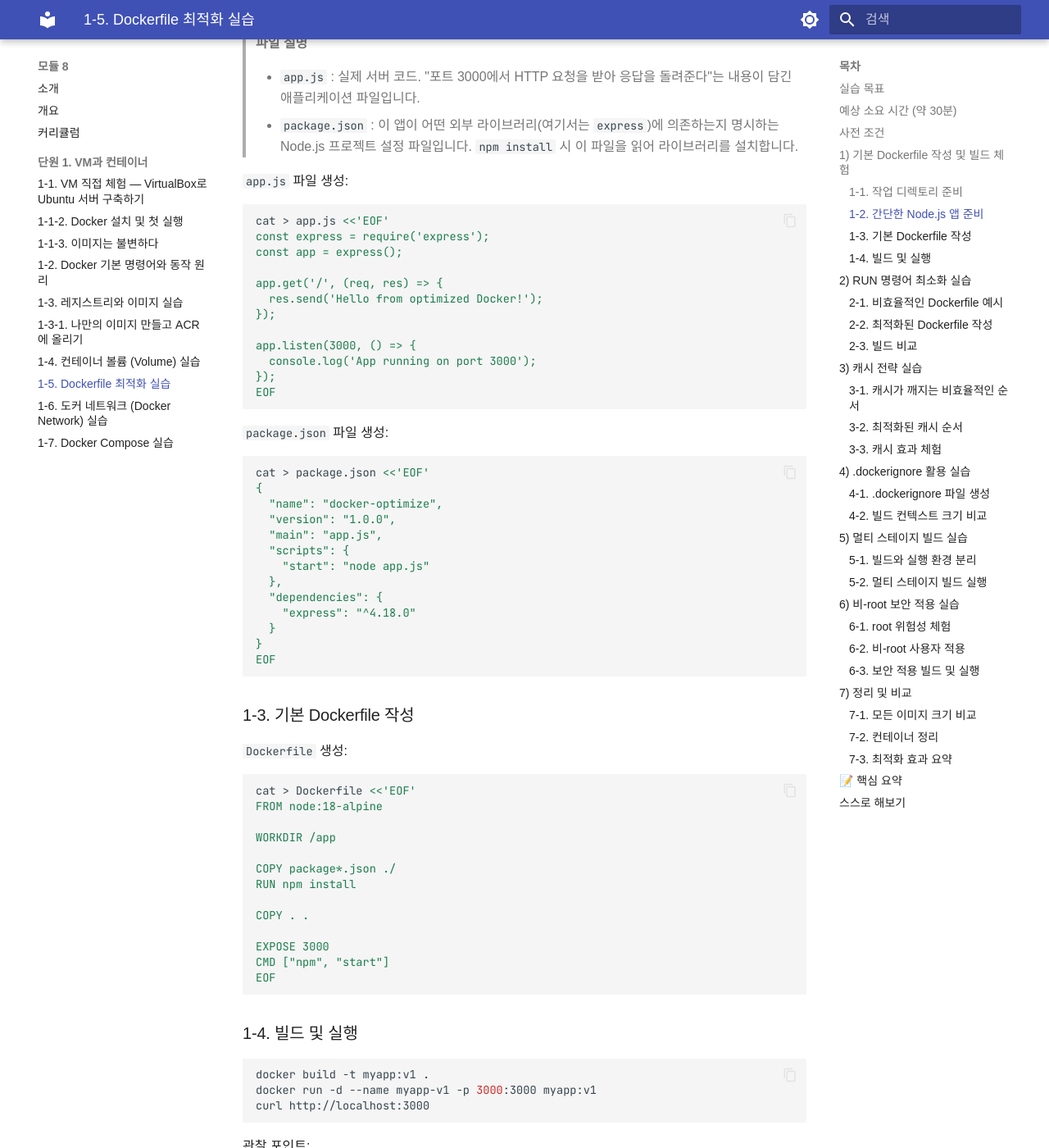
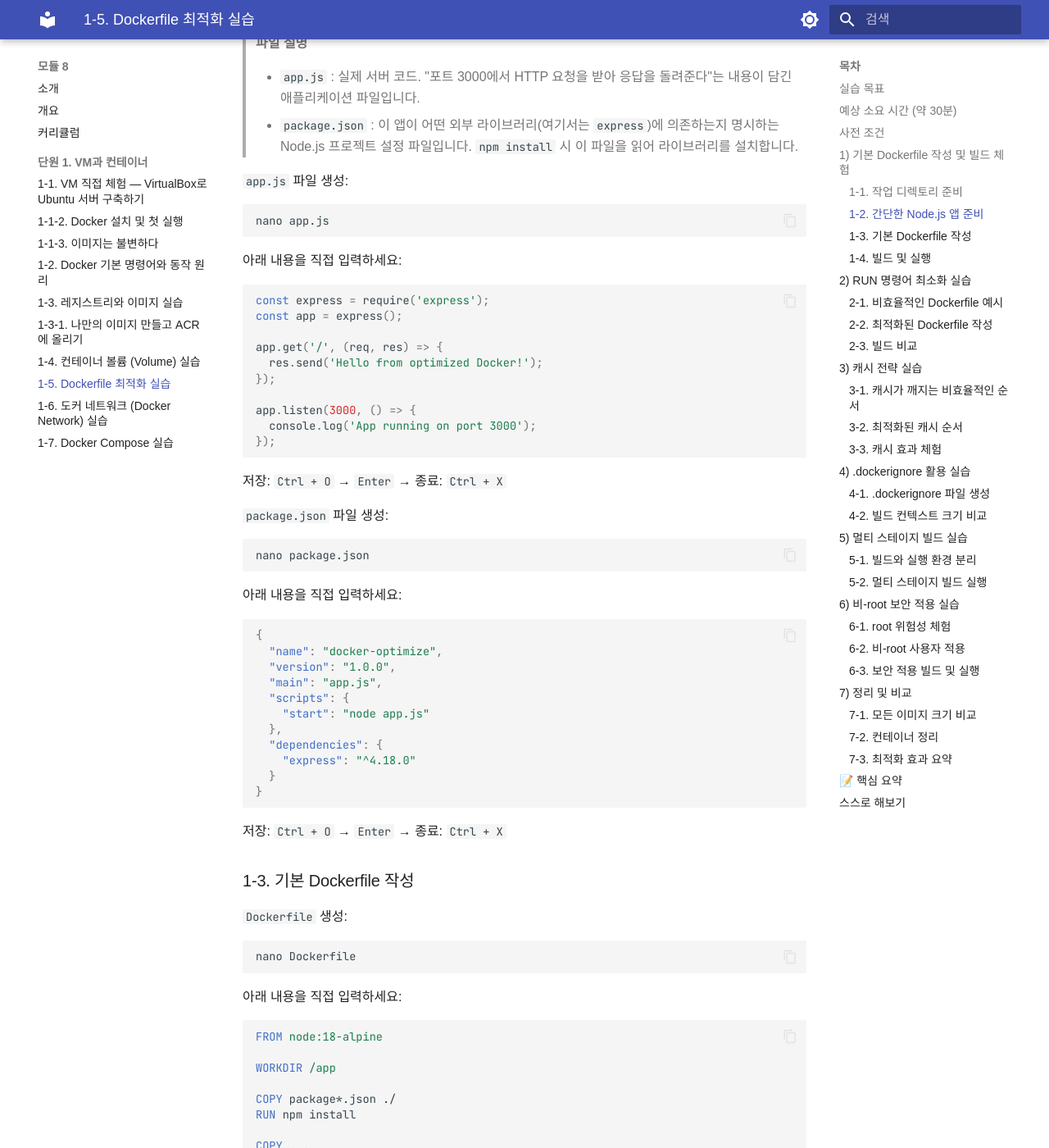
Before and after one commit to skilleat-labs/docker-k8s-labs, an MkDocs documentation site: the page built from docs/modules/module8/1-5.md, in a window 1280 px wide and 1400 px high, scrolled down 1116 px. Shown: the whole window at 82% size. Built offline with MkDocs 1.6.1 and Material for MkDocs 9.7.7, drawn with Linux system fonts in a browser that asks for light colours; some web fonts are replaced; some of the changed text lies outside the part shown.

Commit message:
1-5: 모든 파일 작성을 nano 직접 입력 방식으로 변경, RUN 통합 관찰 포인트 정확화
- cat heredoc → nano 방식으로 변경 (Dockerfile.bad, Dockerfile.cache-bad, .dockerignore, Dockerfile.multi, Dockerfile.secure)
- 2-3 관찰 포인트: 크기가 같은 이유 설명 추가 (패키지 동일 → 크기 동일, 레이어 수만 감소)
- docker history 비교 명령어 추가

Co-Authored-By: Claude Sonnet 4.6 <noreply@anthropic.com>

````diff
--- a/docs/modules/module8/1-5.md
+++ b/docs/modules/module8/1-5.md
@@ -46,7 +46,12 @@ cd ~/docker-optimize
 `app.js` 파일 생성:
 
 ```bash
-cat > app.js <<'EOF'
+nano app.js
+```
+
+아래 내용을 직접 입력하세요:
+
+```javascript
 const express = require('express');
 const app = express();
 
@@ -57,13 +62,19 @@ app.get('/', (req, res) => {
 app.listen(3000, () => {
   console.log('App running on port 3000');
 });
-EOF
 ```
+
+저장: `Ctrl + O` → `Enter` → 종료: `Ctrl + X`
 
 `package.json` 파일 생성:
 
 ```bash
-cat > package.json <<'EOF'
+nano package.json
+```
+
+아래 내용을 직접 입력하세요:
+
+```json
 {
   "name": "docker-optimize",
   "version": "1.0.0",
@@ -75,15 +86,21 @@ cat > package.json <<'EOF'
     "express": "^4.18.0"
   }
 }
-EOF
 ```
+
+저장: `Ctrl + O` → `Enter` → 종료: `Ctrl + X`
 
 ### 1-3. 기본 Dockerfile 작성
 
 `Dockerfile` 생성:
 
 ```bash
-cat > Dockerfile <<'EOF'
+nano Dockerfile
+```
+
+아래 내용을 직접 입력하세요:
+
+```dockerfile
 FROM node:18-alpine
 
 WORKDIR /app
@@ -95,8 +112,9 @@ COPY . .
 
 EXPOSE 3000
 CMD ["npm", "start"]
-EOF
 ```
+
+저장: `Ctrl + O` → `Enter` → 종료: `Ctrl + X`
 
 ### 1-4. 빌드 및 실행
 
@@ -120,7 +138,12 @@ curl http://localhost:3000
 `Dockerfile.bad` 생성 (비교용):
 
 ```bash
-cat > Dockerfile.bad <<'EOF'
+nano Dockerfile.bad
+```
+
+아래 내용을 직접 입력하세요:
+
+```dockerfile
 FROM node:18-alpine
 
 WORKDIR /app
@@ -139,15 +162,21 @@ COPY . .
 
 EXPOSE 3000
 CMD ["npm", "start"]
-EOF
 ```
+
+저장: `Ctrl + O` → `Enter` → 종료: `Ctrl + X`
 
 ### 2-2. 최적화된 Dockerfile 작성
 
 `Dockerfile` 수정 (레이어 통합):
 
 ```bash
-cat > Dockerfile <<'EOF'
+nano Dockerfile
+```
+
+아래 내용으로 교체하세요:
+
+```dockerfile
 FROM node:18-alpine
 
 WORKDIR /app
@@ -163,26 +192,43 @@ COPY . .
 
 EXPOSE 3000
 CMD ["npm", "start"]
-EOF
 ```
+
+저장: `Ctrl + O` → `Enter` → 종료: `Ctrl + X`
 
 ### 2-3. 빌드 비교
 
 ```bash
-# 최적화 전 이미지 크기 확인
+# 비효율 Dockerfile 빌드
 docker build -f Dockerfile.bad -t myapp:bad .
+
+# 최적화 Dockerfile 빌드
+docker build -t myapp:v2 .
+
+# 크기 비교
 docker images | grep myapp
+```
 
-# 최적화 후 이미지 크기 확인
-docker build -t myapp:v2 .
-docker images | grep myapp
+> **왜 크기가 같을까요?**
+>
+> `myapp:bad`와 `myapp:v2`는 설치하는 패키지(git, curl, vim)가 동일하기 때문에 최종 이미지 크기는 같습니다.
+> RUN 통합의 핵심 이점은 **크기 감소**가 아니라 **레이어 수 감소**입니다.
+
+레이어 수 확인:
+
+```bash
+# bad: RUN 명령어가 6개 → 레이어 6개
+docker history myapp:bad | head -15
+
+# v2: RUN 명령어가 2개로 통합 → 레이어 2개
+docker history myapp:v2 | head -15
 ```
 
 관찰 포인트:
 
-- 레이어 수 차이 (`docker history myapp:v2`)
-- 이미지 크기 감소 효과
-- 백슬래시(`\`)로 가독성 유지
+- `myapp:bad`는 레이어가 더 많음 → 각 레이어마다 메타데이터·캐시 파일 발생
+- `myapp:v2`는 레이어 수가 적어 이미지 배포 및 관리가 효율적
+- 만약 RUN 안에서 임시 파일을 삭제한다면(`rm -rf /tmp/*`) 그 때 실제 크기도 줄일 수 있음
 
 ---
 
@@ -193,7 +239,12 @@ docker images | grep myapp
 `Dockerfile.cache-bad` 생성:
 
 ```bash
-cat > Dockerfile.cache-bad <<'EOF'
+nano Dockerfile.cache-bad
+```
+
+아래 내용을 직접 입력하세요:
+
+```dockerfile
 FROM node:18-alpine
 
 WORKDIR /app
@@ -205,15 +256,21 @@ RUN npm install
 
 EXPOSE 3000
 CMD ["npm", "start"]
-EOF
 ```
+
+저장: `Ctrl + O` → `Enter` → 종료: `Ctrl + X`
 
 ### 3-2. 최적화된 캐시 순서
 
 `Dockerfile` 수정 (의존성 → 소스 코드 순서):
 
 ```bash
-cat > Dockerfile <<'EOF'
+nano Dockerfile
+```
+
+아래 내용으로 교체하세요:
+
+```dockerfile
 FROM node:18-alpine
 
 WORKDIR /app
@@ -227,8 +284,9 @@ COPY . .
 
 EXPOSE 3000
 CMD ["npm", "start"]
-EOF
 ```
+
+저장: `Ctrl + O` → `Enter` → 종료: `Ctrl + X`
 
 ### 3-3. 캐시 효과 체험
 
@@ -256,7 +314,12 @@ time docker build -t myapp:v4 .  # npm install 캐시 재사용 확인
 `.dockerignore` 생성:
 
 ```bash
-cat > .dockerignore <<'EOF'
+nano .dockerignore
+```
+
+아래 내용을 직접 입력하세요:
+
+```
 # Node.js
 node_modules
 npm-debug.log*
@@ -284,8 +347,9 @@ logs/
 # Build artifacts
 dist/
 build/
-EOF
 ```
+
+저장: `Ctrl + O` → `Enter` → 종료: `Ctrl + X`
 
 ### 4-2. 빌드 컨텍스트 크기 비교
 
@@ -311,7 +375,12 @@ docker build --no-cache -t myapp:v6 .
 `Dockerfile.multi` 생성:
 
 ```bash
-cat > Dockerfile.multi <<'EOF'
+nano Dockerfile.multi
+```
+
+아래 내용을 직접 입력하세요:
+
+```dockerfile
 # 빌드 스테이지
 FROM node:18-alpine AS builder
 
@@ -336,8 +405,9 @@ USER nextjs
 
 EXPOSE 3000
 CMD ["npm", "start"]
-EOF
 ```
+
+저장: `Ctrl + O` → `Enter` → 종료: `Ctrl + X`
 
 ### 5-2. 멀티 스테이지 빌드 실행
 
@@ -368,7 +438,12 @@ docker run --rm myapp:v1 whoami  # root로 실행됨
 `Dockerfile.secure` 생성:
 
 ```bash
-cat > Dockerfile.secure <<'EOF'
+nano Dockerfile.secure
+```
+
+아래 내용을 직접 입력하세요:
+
+```dockerfile
 FROM node:18-alpine
 
 # 비-root 사용자 생성
@@ -392,8 +467,9 @@ USER appuser
 
 EXPOSE 3000
 CMD ["npm", "start"]
-EOF
 ```
+
+저장: `Ctrl + O` → `Enter` → 종료: `Ctrl + X`
 
 ### 6-3. 보안 적용 빌드 및 실행
 
````
